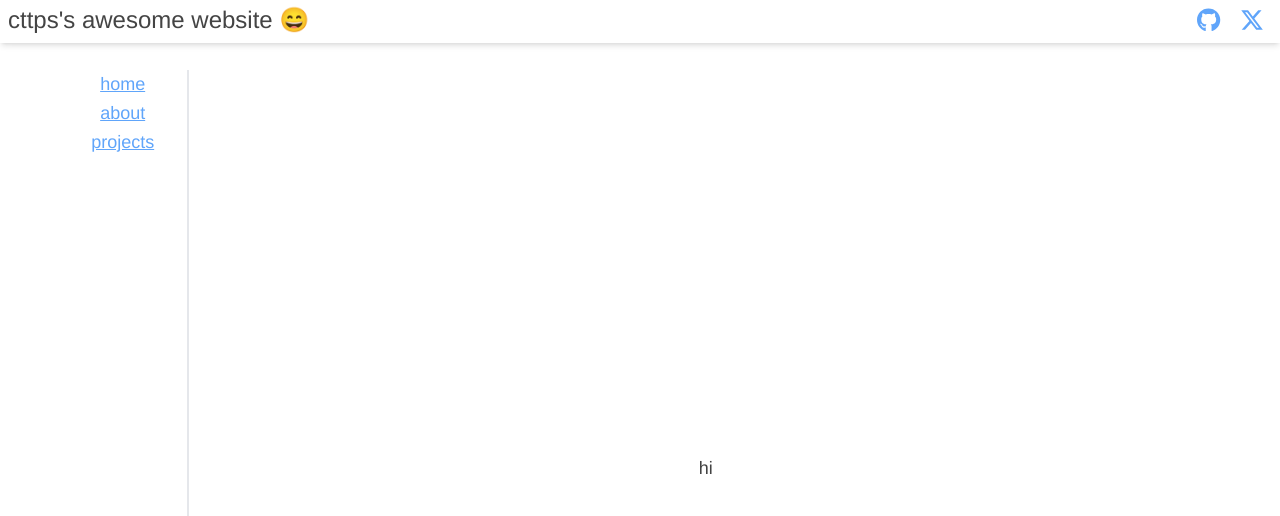
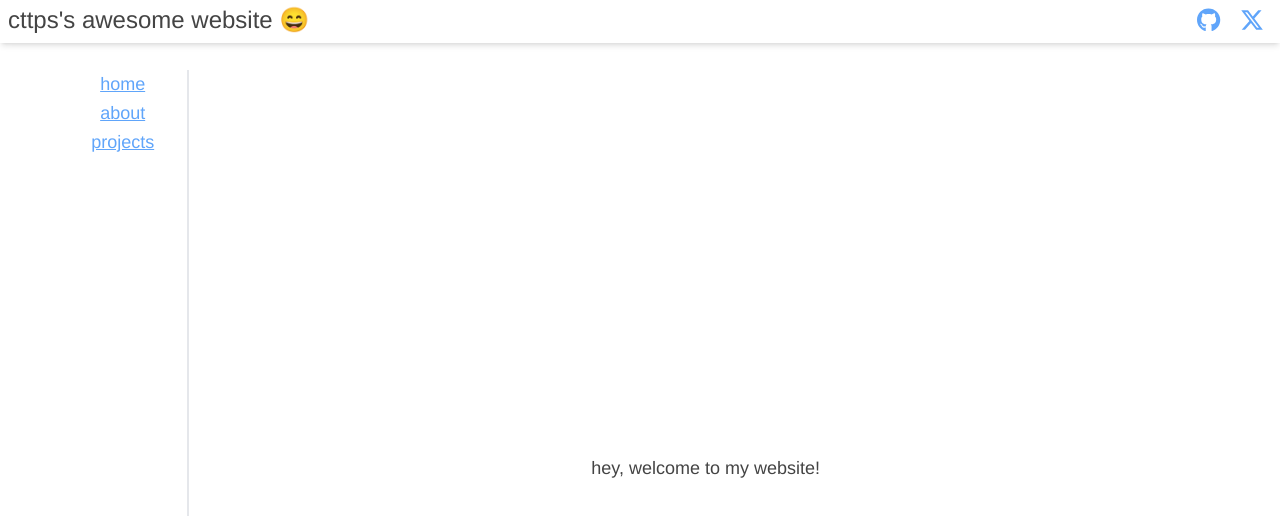
Before and after one commit to cttps/personalwebsite, a React (Create React App) app in the folder web/: page / in a window 1280 px wide. Shown: the top 516 px of the page. Built offline with nearby package versions, Linux system fonts and the light colour scheme.

Commit message:
chore: changed landing page text

```diff
--- a/web/src/pages/Home.tsx
+++ b/web/src/pages/Home.tsx
@@ -1,6 +1,6 @@
 
 export default function Home() {
     return (
-        <p className='m-96'>hi</p>
+        <p className='m-96'>hey, welcome to my website!</p>
     );
   }
```
